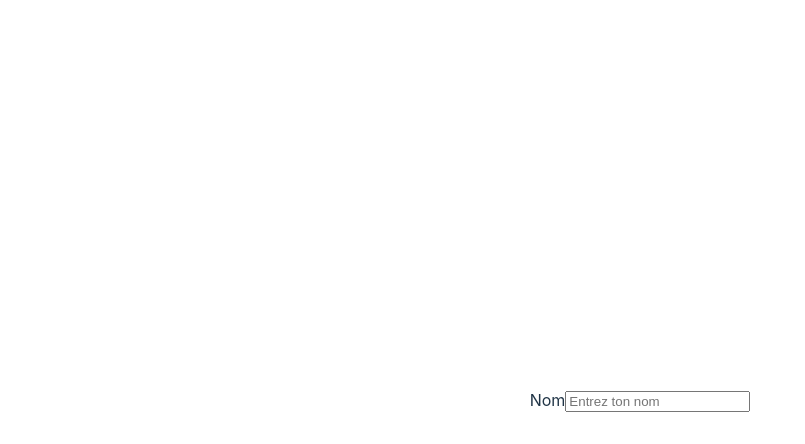
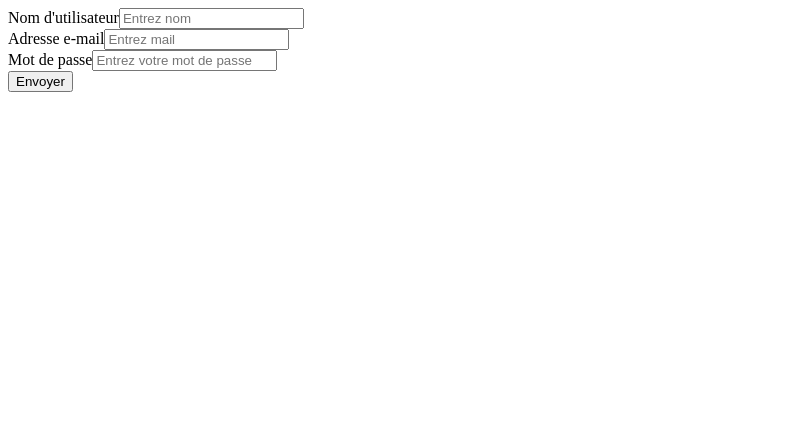
Before and after one commit to documento-teams/documento-front, a React (Vite) app: page / in a window 1280 px wide. Shown: the top 444 px of the page, without its empty margins (0-805 px from the left). Built offline with nearby package versions, Linux system fonts and the light colour scheme.

Commit message:
Refactoriser les composants de l'application et du formulaire pour gérer la saisie et la soumission des formulaires

```diff
--- a/src/App.tsx
+++ b/src/App.tsx
@@ -1,17 +1,22 @@
 import { useState } from 'react'
-import './App.css'
+// import './App.css'
 import MyInput from './components/formulaire'
 
 function App() {
-  const [count, setCount] = useState(0)
+  const inputLabel =[
+    {name:'username',type:'text', label:'Nom d\'utilisateur', placeholder:"Entrez nom ",required:false},
+    {name:'emai',type:'email', label:'Adresse e-mail', placeholder:"Entrez mail",required:false},
+    {name:'password',type:'password', label:'Mot de passe', placeholder:"Entrez votre mot de passe",required:false}
+  ]
+
+  const FormInputValeur = (data:any)=>{
+
+    console.log("Donnée soumise : ",data)
+  }
 
   return (
     <>
-    <form action="">
-      {/* <input type="text" name="name" placeholder="Enter your name"/> */}
-      <MyInput name="" placeholder="Entrez ton nom" type="text" label="Nom"/>
-    </form>
-
+      <MyInput inputLabel={inputLabel} onSubmit = {FormInputValeur} />
     </>
   )
 }
--- a/src/components/formulaire.tsx
+++ b/src/components/formulaire.tsx
@@ -1,21 +1,46 @@
-import React, { useState } from 'react';
+import { useState } from "react";
 
-function MyInput({type,name,placeholder,label}) {
-  const [value, setValue] = useState('');
+function MyInput({ inputLabel, onSubmit }: any) {
+  const [value, setValue] = useState("");
+  const [formData, setFormData] = useState(
+    inputLabel.reduce((acc, input)=>{
+        acc[input.name] = "";
+        return acc;
+    },{})
+  );
+
+  const handleChangeValue = (e:any) => {
+    const { name, value } = e.target;
+    setFormData({
+      ...formData,
+      [name]: value
+    });
+  };
+
+  const handleSubit = (e: any) => {
+    e.preventDefault();
+    onSubmit(formData)
+  };
 
   return (
-   <>
-   <div>
-   <label htmlFor={name}>{label}</label>
-   <input
-      type={type}
-      value={value}
-      name={name}
-      placeholder={placeholder}
-      onChange={(e) => setValue(e.target.value)}
-    />
-   </div>
-   </>
+    <>
+      <form action="" onSubmit={handleSubit}>
+        {inputLabel.map((input: any, index: any) => (
+          <div key={index}>
+            <label htmlFor={input.label}>{input.label}</label>
+            <input
+              type={input.type}
+              value={input.value}
+              name={input.name}
+              placeholder={input.placeholder}
+              required={input.required}
+              onChange={handleChangeValue}
+            />
+          </div>
+        ))}
+        <button type="submite">Envoyer</button>
+      </form>
+    </>
   );
 }
 
--- a/src/main.tsx
+++ b/src/main.tsx
@@ -1,7 +1,7 @@
 import { StrictMode } from 'react'
 import { createRoot } from 'react-dom/client'
 import App from './App.tsx'
-import './index.css'
+// import './index.css'
 
 createRoot(document.getElementById('root')!).render(
   <StrictMode>
```
